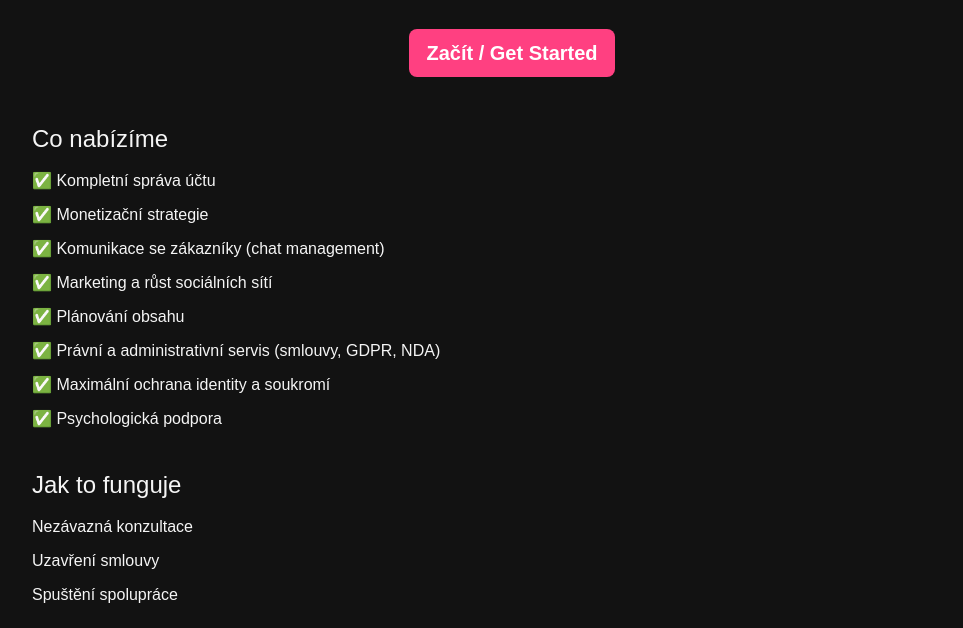
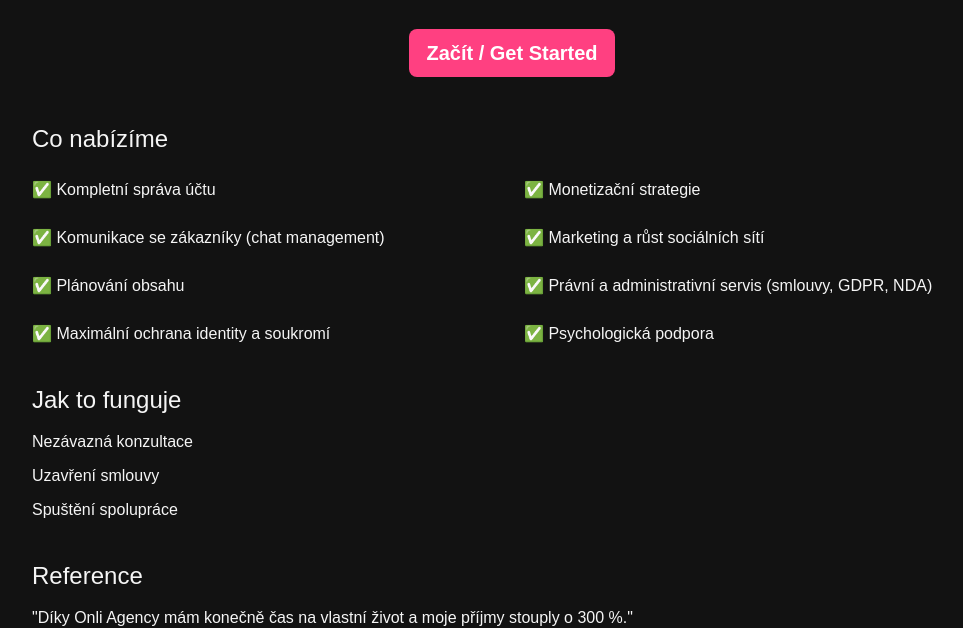
Before and after one commit to OnliAgency/OnliAgency, a plain HTML site: page index.html in a window 1280 px wide. Shown: the part 631-1259 px from the top of the page, without its empty margins (128-1091 px from the left). Drawn offline with nearby package versions, Linux system fonts and the light colour scheme.

Commit message:
Update index.html

```diff
--- a/index.html
+++ b/index.html
@@ -151,18 +151,19 @@
 
         <section>
             <div data-lang="cs">
-                <h3>Co nabízíme</h3>
-                <ul>
-                    <li>✅ Kompletní správa účtu</li>
-                    <li>✅ Monetizační strategie</li>
-                    <li>✅ Komunikace se zákazníky (chat management)</li>
-                    <li>✅ Marketing a růst sociálních sítí</li>
-                    <li>✅ Plánování obsahu</li>
-                    <li>✅ Právní a administrativní servis (smlouvy, GDPR, NDA)</li>
-                    <li>✅ Maximální ochrana identity a soukromí</li>
-                    <li>✅ Psychologická podpora</li>
-                </ul>
-            </div>
+  <h3 class="mb-4">Co nabízíme</h3>
+  <div class="row row-cols-1 row-cols-md-2 g-4">
+    <div class="col">✅ Kompletní správa účtu</div>
+    <div class="col">✅ Monetizační strategie</div>
+    <div class="col">✅ Komunikace se zákazníky (chat management)</div>
+    <div class="col">✅ Marketing a růst sociálních sítí</div>
+    <div class="col">✅ Plánování obsahu</div>
+    <div class="col">✅ Právní a administrativní servis (smlouvy, GDPR, NDA)</div>
+    <div class="col">✅ Maximální ochrana identity a soukromí</div>
+    <div class="col">✅ Psychologická podpora</div>
+  </div>
+</div>
+
             <div data-lang="en" class="hidden">
                 <h3>What We Offer</h3>
                 <ul>
```
